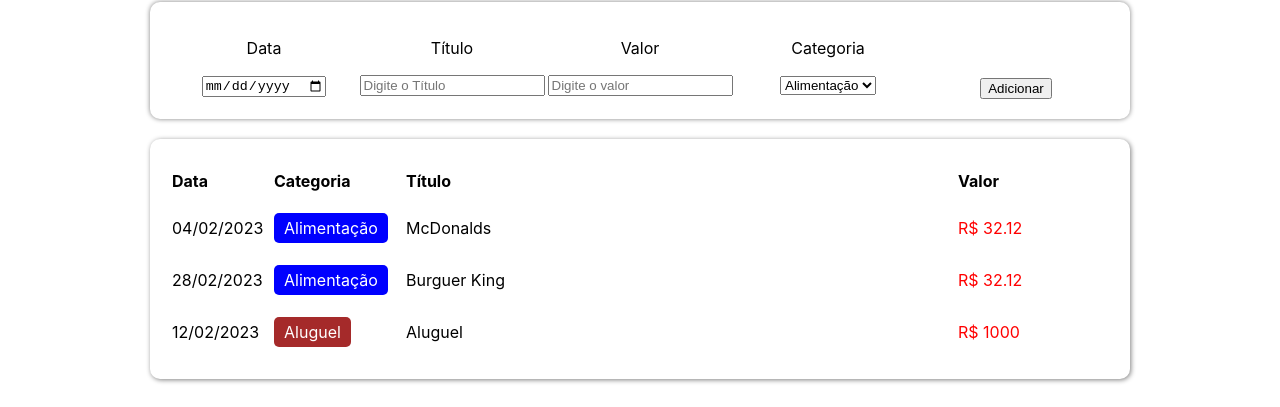
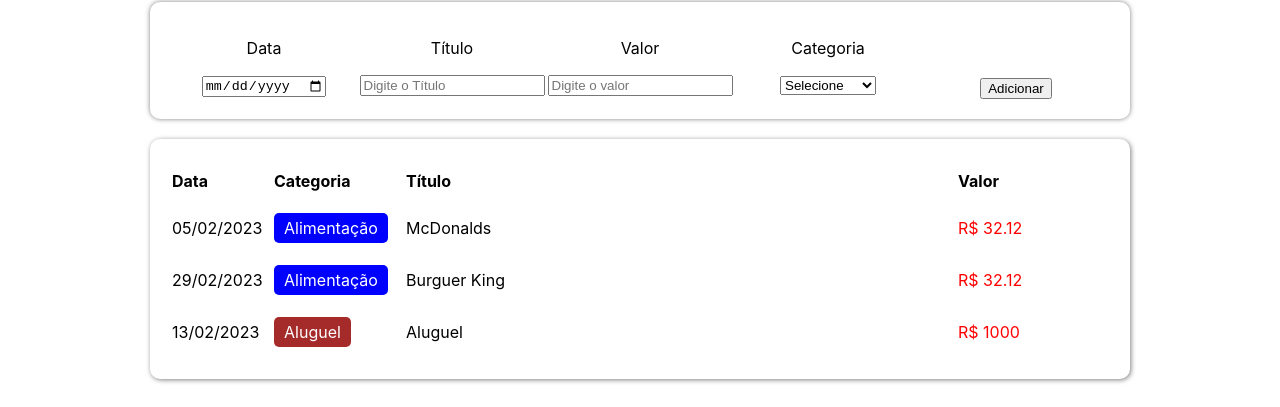
Before and after one commit to rafaelsrv/Finan-asTS, a React (Create React App) app: page / in a window 1280 px wide. Shown: the part 213-620 px from the top of the page. Built offline with nearby package versions, Linux system fonts and the light colour scheme.

Commit message:
Desafio completo

```diff
--- a/src/components/InputArea/index.tsx
+++ b/src/components/InputArea/index.tsx
@@ -22,39 +22,31 @@ const [InputDate, setInputDate] = useState('')
 
     const handleAddEvent = () =>{
         let newItem: Item = {
-            date: new Date(2023, 2, 1),
+            date: new Date(InputDate),
             category: InputCategorie,
             title: InputTitle,
             value: InputValue
 
         };
+        console.log(InputDate)
 
         onAdd(newItem)
-        console.log(InputCategorie)
+
     }
-
-
-
-
-
-
-
-
-
-
 
 
 
     return(
         <C.Container>
             <C.Inputs>
-                <C.Data><p>Data</p><input type='date' placeholder='Digite a data'  ></input></C.Data>
+                <C.Data><p>Data</p><input type='date' onChange={e => setInputDate(e.target.value)} ></input></C.Data>
                 <C.Titulo><p>Título</p><input type='text' placeholder='Digite o Título'  onChange={e => setInputTitle(e.target.value)}></input></C.Titulo>
                 <C.Valor><p>Valor</p><input type='number' placeholder='Digite o valor'  onChange={e => setInputValue(parseInt(e.target.value))}></input></C.Valor>
 
 
                 <C.Select><p>Categoria</p>
-                <select id ="selectid" onChange={e => setInputCategorie(e.target.value)} >
+                <select onChange={e => setInputCategorie(e.target.value)} >
+                    <option>Selecione</option>
                     <option value="food">Alimentação</option>
                     <option value="rent">Aluguel</option>
                     <option value="salary">Salário</option>
--- a/src/helpers/dateFilter.ts
+++ b/src/helpers/dateFilter.ts
@@ -26,7 +26,7 @@ export const FilterListByMonth = (list: Item[], date: string): Item[] => {
 export const formatDate = (date: Date): string =>{
     let year = date.getFullYear();
     let month = date.getMonth() + 1;
-    let day = date.getDate();
+    let day = date.getDate() +1;
 
     return `${addZeroToDate(day)}/${addZeroToDate(month)}/${year}`
 
```
